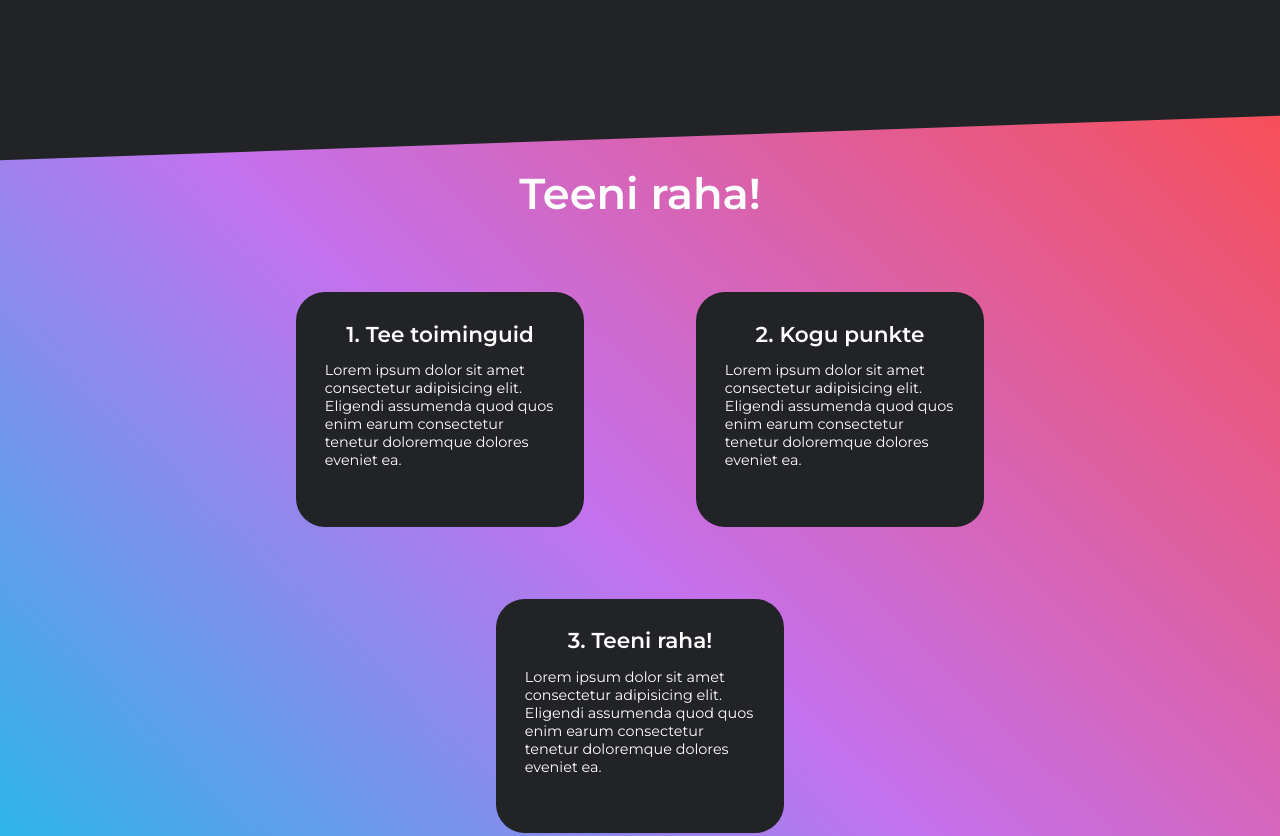
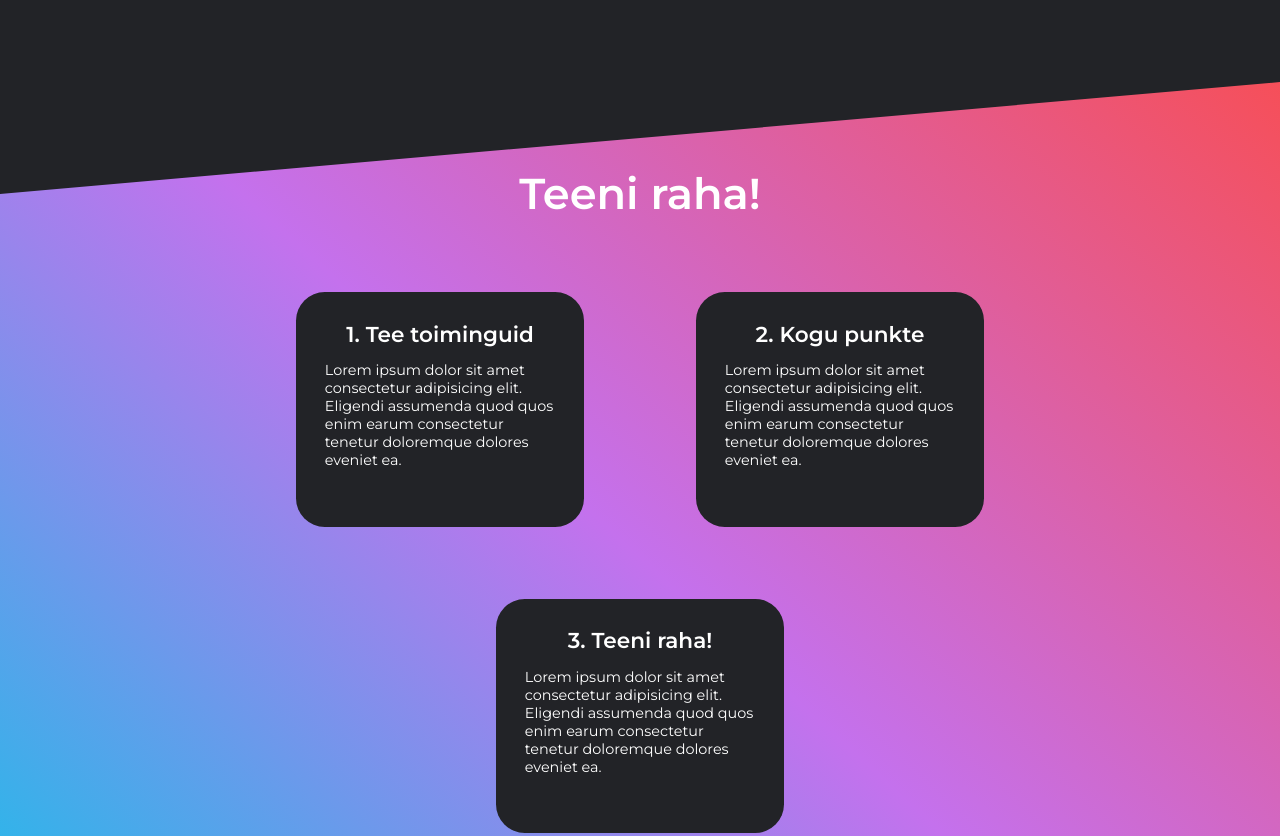
Before and after one commit to NerfedJabolo/MoneyCome, a website: page index.html in a window 1280 px wide. Shown: the part 640-1476 px from the top of the page. Drawn offline with Linux system fonts and the light colour scheme.

Commit message:
Revert "changed diagonal angle to -2 deg"
This reverts commit 4b0d44bb555685e4532e1198960da955bdfda829.

```diff
--- a/style.css
+++ b/style.css
@@ -164,7 +164,7 @@ header {
   position: absolute;
   inset: 0;
   content: '';
-  transform: skewY(-2deg);
+  transform: skewY(-5deg);
   background: linear-gradient(45deg, #12c2e9, #c471ed, #f64f59);
   z-index: -1;
 }
```
